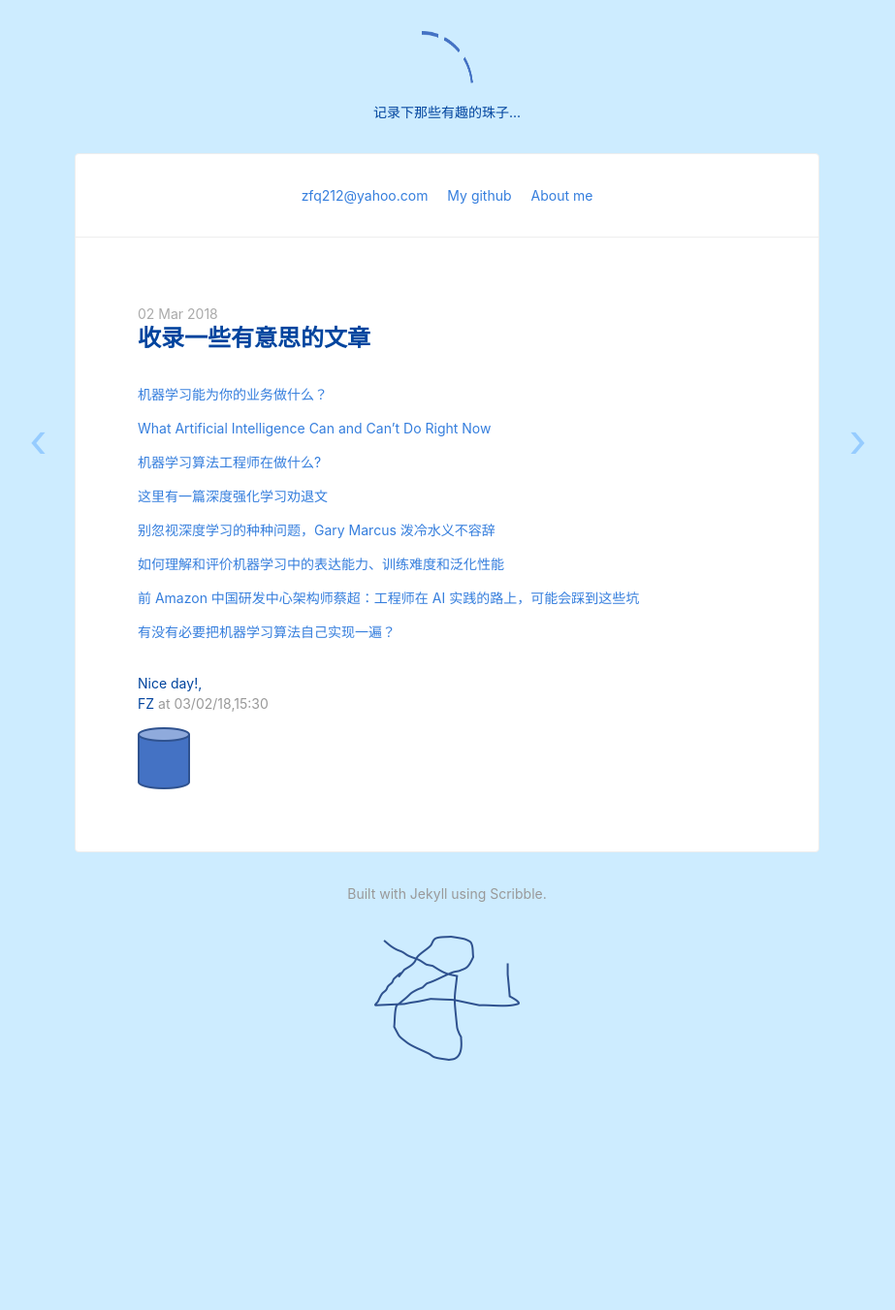
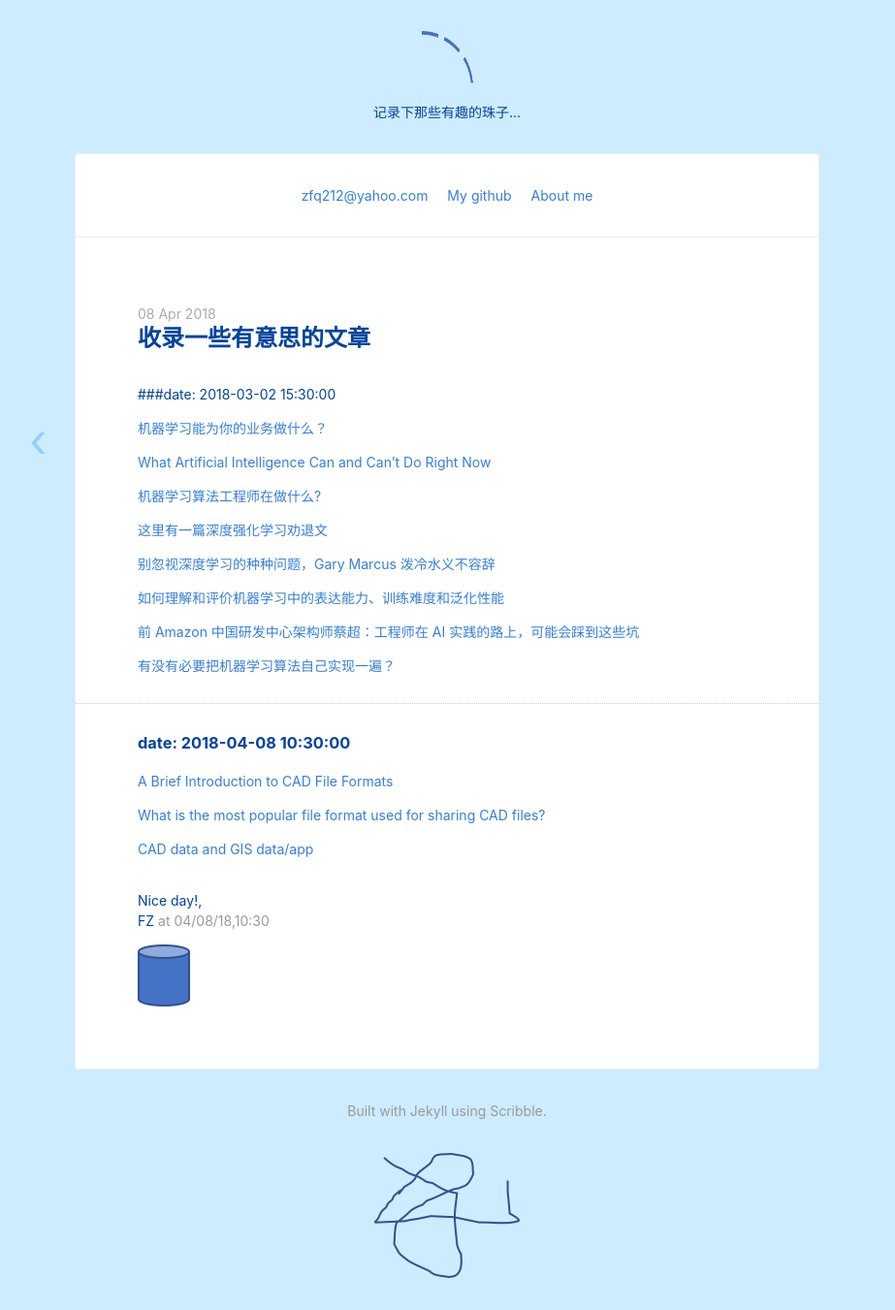
Before and after one commit to zfq212git/zfq212git.github.io, a Jekyll site: the page built from _posts/2018-03-02-interesting-articles.md, in a window 1280 px wide. Shown: the whole page at 97% size, without its empty margins (179-1102 px from the left). Built offline with Jekyll 4.4.1, drawn with Linux system fonts in a browser that asks for light colours; nearby versions of some CDN libraries; before the commit the page ends 1127 px from its top, so only the background shows below that.

Commit message:
Update 2018-03-02-interesting-articles.md

```diff
--- a/_posts/2018-03-02-interesting-articles.md
+++ b/_posts/2018-03-02-interesting-articles.md
@@ -1,7 +1,9 @@
 ---
 title: 收录一些有意思的文章
-date: 2018-03-02 15:30:00
+date: 2018-04-08 10:30:00
 ---
+
+###date: 2018-03-02 15:30:00
 
 [机器学习能为你的业务做什么？](https://www.jianshu.com/p/4c6ac7a73a7e)
 
@@ -18,3 +20,13 @@ date: 2018-03-02 15:30:00
 [前 Amazon 中国研发中心架构师蔡超：工程师在 AI 实践的路上，可能会踩到这些坑](https://www.leiphone.com/news/201801/CcHIAWt5KYLQI2BG.html)
 
 [有没有必要把机器学习算法自己实现一遍？](https://www.leiphone.com/news/201711/gxMBPGmwoWrRXxSj.html)
+
+---
+
+### date: 2018-04-08 10:30:00
+
+[A Brief Introduction to CAD File Formats](https://blog.grabcad.com/blog/2013/04/22/a-brief-introduction-to-cad-file-formats/)
+
+[What is the most popular file format used for sharing CAD files?](What is the most popular file format used for sharing CAD files?)
+
+[CAD data and GIS data/app](http://desktop.arcgis.com/en/arcmap/10.3/manage-data/cad/what-is-cad-data.htm)
```
